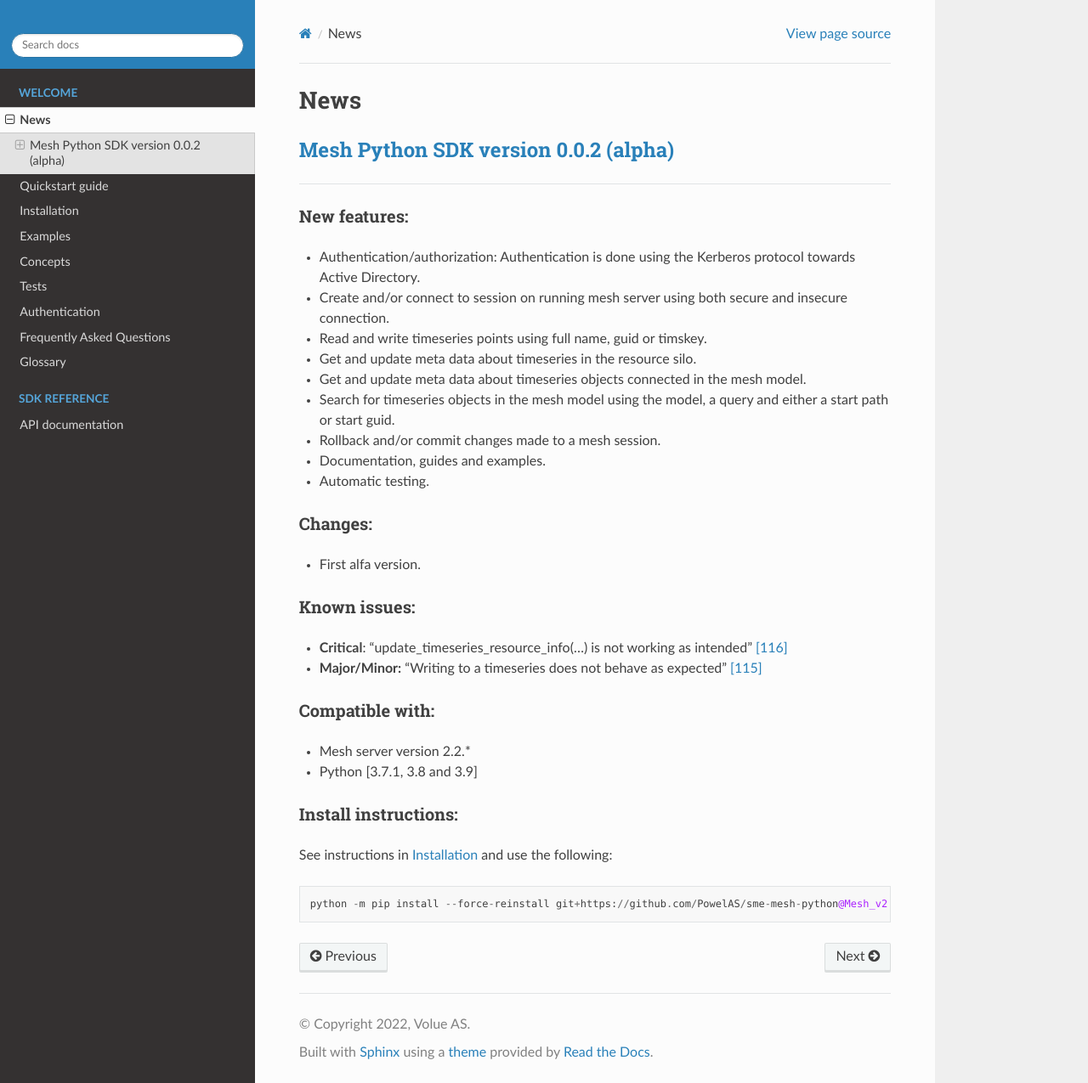
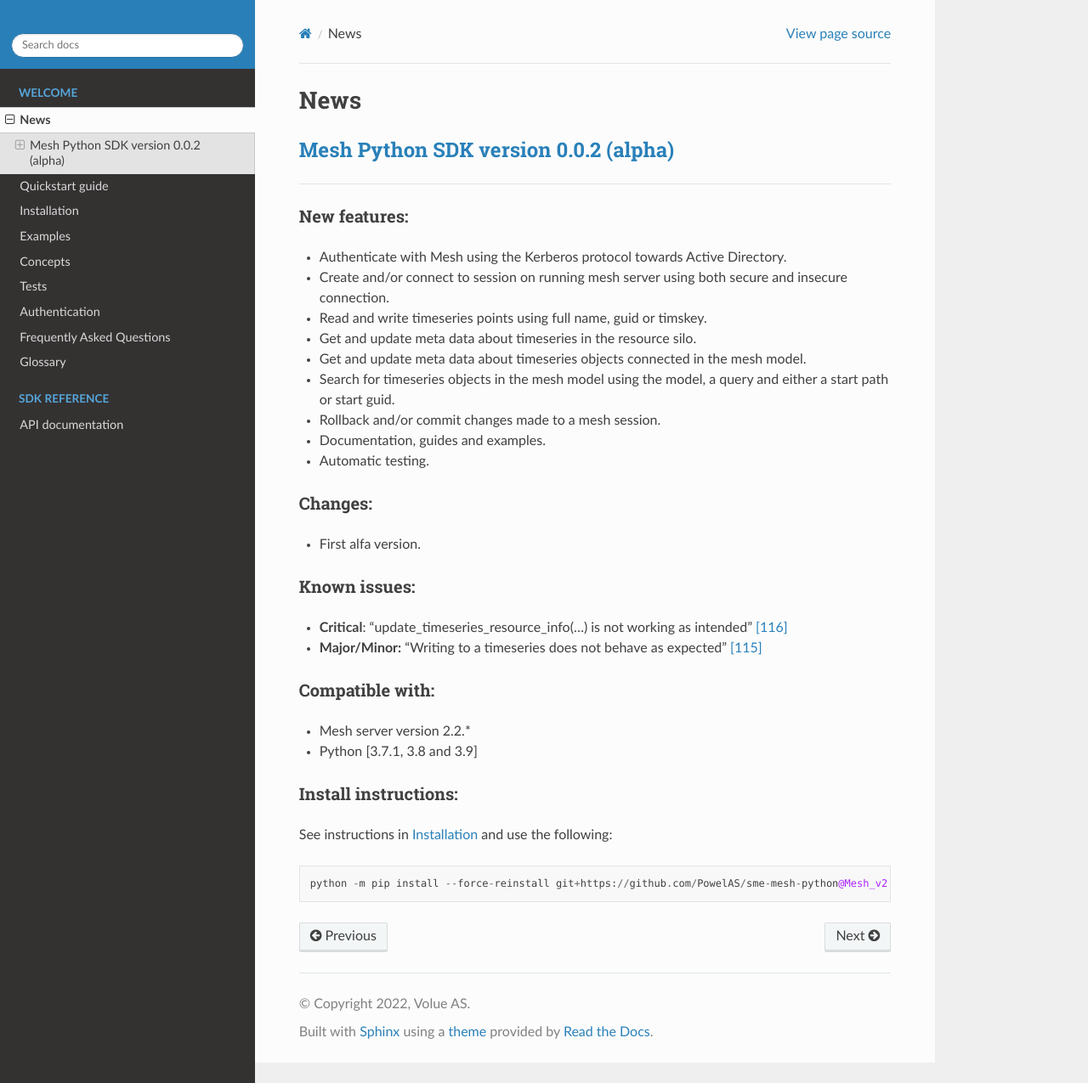
Before and after one commit to Volue-Public/energy-mesh-python, a Sphinx documentation site: the page built from docs/source/news.rst, in a window 1280 px wide and 1275 px high. Shown: the whole window at 85% size. Built offline with Sphinx 7.4.7 and the Read the Docs theme 2.0.0, drawn with Linux system fonts in a browser that asks for light colours.

Commit message:
Update docs/source/news.rst
Co-authored-by: Erik Nyhus <61583878+erny-powel@users.noreply.github.com>

```diff
--- a/docs/source/news.rst
+++ b/docs/source/news.rst
@@ -10,7 +10,7 @@
 New features:
 ~~~~~~~~~~~~~~~~~~
 
-- Authentication/authorization: Authentication is done using the Kerberos protocol towards Active Directory.
+- Authenticate with Mesh using the Kerberos protocol towards Active Directory.
 - Create and/or connect to session on running mesh server using both secure and insecure connection.
 - Read and write timeseries points using full name, guid or timskey.
 - Get and update meta data about timeseries in the resource silo.
```
